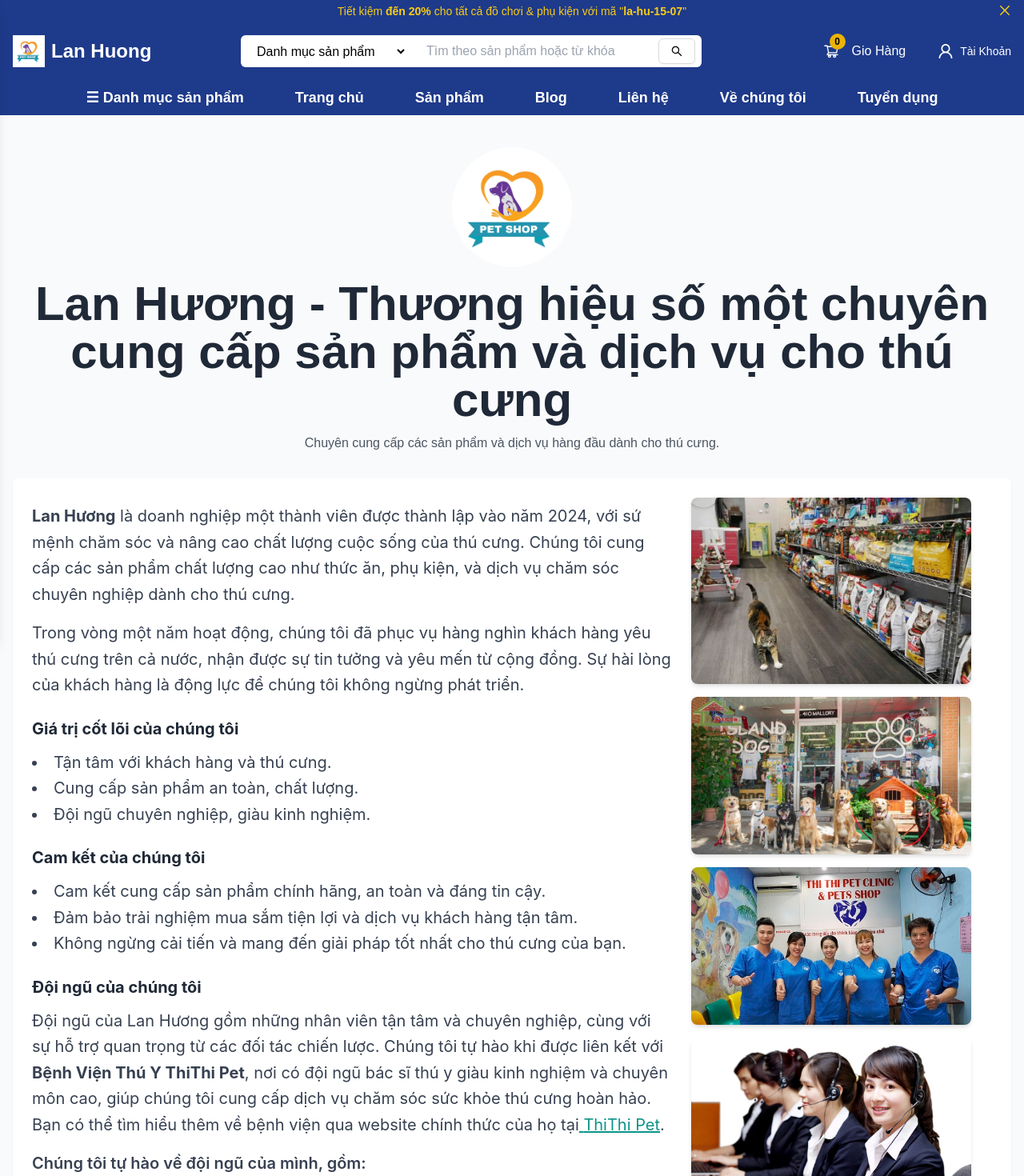
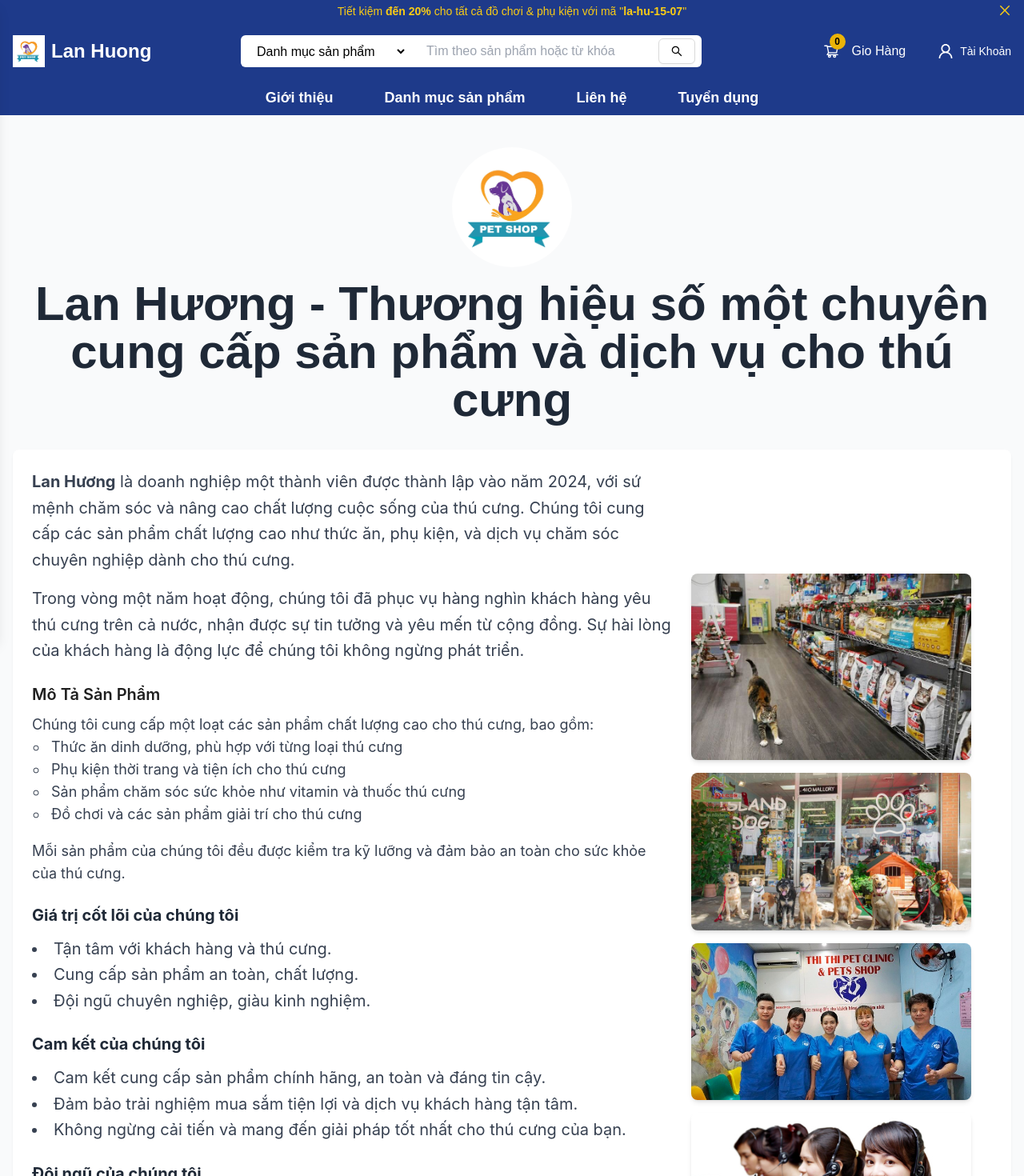
Before and after one commit to LanHuong1507/lanhuong_thucung, a Next.js app: page /introduction in a window 1280 px wide. Shown: the top 1470 px of the page at 80% size. Built offline with nearby package versions, Linux system fonts and the light colour scheme.

Commit message:
update file

```diff
--- a/src/components/layout/Header/index.tsx
+++ b/src/components/layout/Header/index.tsx
@@ -3,11 +3,11 @@
 import Image from "next/image";
 const SearchOutlined = dynamic(
   () => import("@ant-design/icons/SearchOutlined"),
-  { ssr: false },
+  { ssr: false }
 );
 const ShoppingCartOutlined = dynamic(
   () => import("@ant-design/icons/ShoppingCartOutlined"),
-  { ssr: false },
+  { ssr: false }
 );
 const UserOutlined = dynamic(() => import("@ant-design/icons/UserOutlined"), {
   ssr: false,
@@ -31,19 +31,19 @@
   () => import("@ant-design/icons/HistoryOutlined"),
   {
     ssr: false,
-  },
+  }
 );
 const OrderedListOutlined = dynamic(
   () => import("@ant-design/icons/OrderedListOutlined"),
   {
     ssr: false,
-  },
+  }
 );
 const CarryOutFilled = dynamic(
   () => import("@ant-design/icons/CarryOutFilled"),
   {
     ssr: false,
-  },
+  }
 );
 import { Button, Dropdown, Input, Menu, Modal } from "antd";
 
@@ -515,28 +515,20 @@
       <nav className="hidden bg-blue-900 py-2 text-white lg:flex">
         <div className="mx-auto flex items-center justify-between px-4">
           <div className="flex items-center space-x-16 text-lg font-semibold">
+            <div className="relative">
+              <Link
+                href={routerNames.INTRODUCTION}
+                className="text-white hover:underline"
+              >
+                Giới thiệu
+              </Link>
+            </div>
             <Dropdown overlay={categoryMenu} trigger={["hover"]}>
-              <Link href={routerNames.CATEGORY}>&#9776; Danh mục sản phẩm</Link>
+              <Link href={routerNames.CATEGORY}> Danh mục sản phẩm</Link>
             </Dropdown>
-            <Link href={routerNames.HOME} className="hover:underline">
-              Trang chủ
-            </Link>
-            <Link href={routerNames.PRODUCT} className="hover:underline">
-              Sản phẩm
-            </Link>
-            <Link href={routerNames.BLOG} className="hover:underline">
-              Blog
-            </Link>
             <Link href={routerNames.CONTACT} className="hover:underline">
               Liên hệ
             </Link>
-            <div className="relative">
-              <Dropdown overlay={aboutMenu} trigger={["hover"]}>
-                <Link href="#" className="text-white hover:underline">
-                  Về chúng tôi
-                </Link>
-              </Dropdown>
-            </div>
             <Link href={routerNames.CAREER} className="hover:underline">
               Tuyển dụng
             </Link>
--- a/src/components/pages/home/index.tsx
+++ b/src/components/pages/home/index.tsx
@@ -57,12 +57,31 @@
           <h1 className="text-4xl font-bold text-gray-800 mb-4 leading-tight">
             Chào mừng bạn đến với Lan Hương Pet Shop!
           </h1>
-          <p className="text-lg text-gray-600 leading-relaxed">
-            Chúng tôi chuyên cung cấp các sản phẩm và dịch vụ chăm sóc thú cưng
-            tốt nhất, từ thức ăn, phụ kiện đến các dịch vụ tư vấn sức khỏe. Hãy
-            cùng khám phá để mang lại những điều tuyệt vời nhất cho thú cưng của
-            bạn!
-          </p>
+          <Paragraph className="text-lg text-gray-700">
+              Chúng tôi là một doanh nghiệp chuyên cung cấp các sản phẩm và dịch
+              vụ tốt nhất dành cho thú cưng. Với sự tận tâm, chúng tôi cam kết
+              mang đến những sản phẩm an toàn, chất lượng và phù hợp với mọi nhu
+              cầu của thú cưng, từ thức ăn, phụ kiện đến các sản phẩm chăm sóc
+              sức khỏe.
+            </Paragraph>
+            <Title level={4} className="text-2xl text-gray-800 mt-6">
+              Mô Tả Sản Phẩm
+            </Title>
+            <Paragraph className="text-lg text-gray-700">
+              Chúng tôi cung cấp một loạt các sản phẩm chất lượng cao cho thú
+              cưng, bao gồm:
+              <ul className="list-disc pl-5">
+                <li>Các giống thú cưng chất lượng</li>
+                <li>Thức ăn dinh dưỡng, phù hợp với từng loại thú cưng</li>
+                <li>Phụ kiện thời trang và tiện ích cho thú cưng</li>
+                <li>
+                  Sản phẩm chăm sóc sức khỏe như vitamin và thuốc thú cưng
+                </li>
+                <li>Đồ chơi và các sản phẩm giải trí cho thú cưng</li>
+              </ul>
+              Mỗi sản phẩm của chúng tôi đều được kiểm tra kỹ lưỡng và đảm bảo
+              an toàn cho sức khỏe của thú cưng.
+            </Paragraph>
           <Link href={routerNames.INTRODUCTION} passHref>
             <Button
               type="primary"
--- a/src/components/pages/introduction/index.tsx
+++ b/src/components/pages/introduction/index.tsx
@@ -1,5 +1,5 @@
 import React from "react";
-import { Card } from "antd";
+import { Card, Typography } from "antd";
 import Image from "next/image";
 import logo from "../../../assets/images/logo.jpg";
 import shop1 from "../../../assets/images/shop.jpg";
@@ -7,6 +7,7 @@
 import thithi from "../../../assets/images/thithipet.jpg";
 import chamsockhachhang from "../../../assets/images/chamsockhachhang.jpg";
 import chamsocthucung from "../../../assets/images/thucung.jpg";
+const { Title, Paragraph } = Typography;
 import {
   FacebookFilled,
   InstagramFilled,
@@ -36,9 +37,7 @@
             Lan Hương - Thương hiệu số một chuyên cung cấp sản phẩm và dịch vụ
             cho thú cưng
           </h1>
-          <p className="text-gray-600 mt-3">
-            Chuyên cung cấp các sản phẩm và dịch vụ hàng đầu dành cho thú cưng.
-          </p>
+
         </header>
         <Card className="shadow-lg" bordered={false}>
           <article className="text-gray-700 text-xl leading-relaxed">
@@ -58,7 +57,23 @@
                   và yêu mến từ cộng đồng. Sự hài lòng của khách hàng là động
                   lực để chúng tôi không ngừng phát triển.
                 </p>
-
+                <Title level={4} className="text-2xl text-gray-800 mt-6">
+              Mô Tả Sản Phẩm
+            </Title>
+            <Paragraph className="text-lg text-gray-700">
+              Chúng tôi cung cấp một loạt các sản phẩm chất lượng cao cho thú
+              cưng, bao gồm:
+              <ul className="list-disc pl-5">
+                <li>Thức ăn dinh dưỡng, phù hợp với từng loại thú cưng</li>
+                <li>Phụ kiện thời trang và tiện ích cho thú cưng</li>
+                <li>
+                  Sản phẩm chăm sóc sức khỏe như vitamin và thuốc thú cưng
+                </li>
+                <li>Đồ chơi và các sản phẩm giải trí cho thú cưng</li>
+              </ul>
+              Mỗi sản phẩm của chúng tôi đều được kiểm tra kỹ lưỡng và đảm bảo
+              an toàn cho sức khỏe của thú cưng.
+            </Paragraph>
                 <h2 className="mt-6 font-bold text-xl text-gray-800">
                   Giá trị cốt lõi của chúng tôi
                 </h2>
--- a/src/components/pages/product/product-detail/index.tsx
+++ b/src/components/pages/product/product-detail/index.tsx
@@ -3,7 +3,7 @@
 import { useSelector } from "react-redux";
 import { Button, Typography } from "antd";
 import Head from "next/head";
-import Image from "next/image";  // Import Image for optimization
+import Image from "next/image";
 
 const { Title } = Typography;
 
@@ -42,8 +42,8 @@
           <Image
             src={product.image}
             alt={product.name}
-            width={500}  // Set image width
-            height={500} // Set image height
+            width={500}
+            height={500}
             className="w-1/2"
           />
           <div className="ml-4">
```
